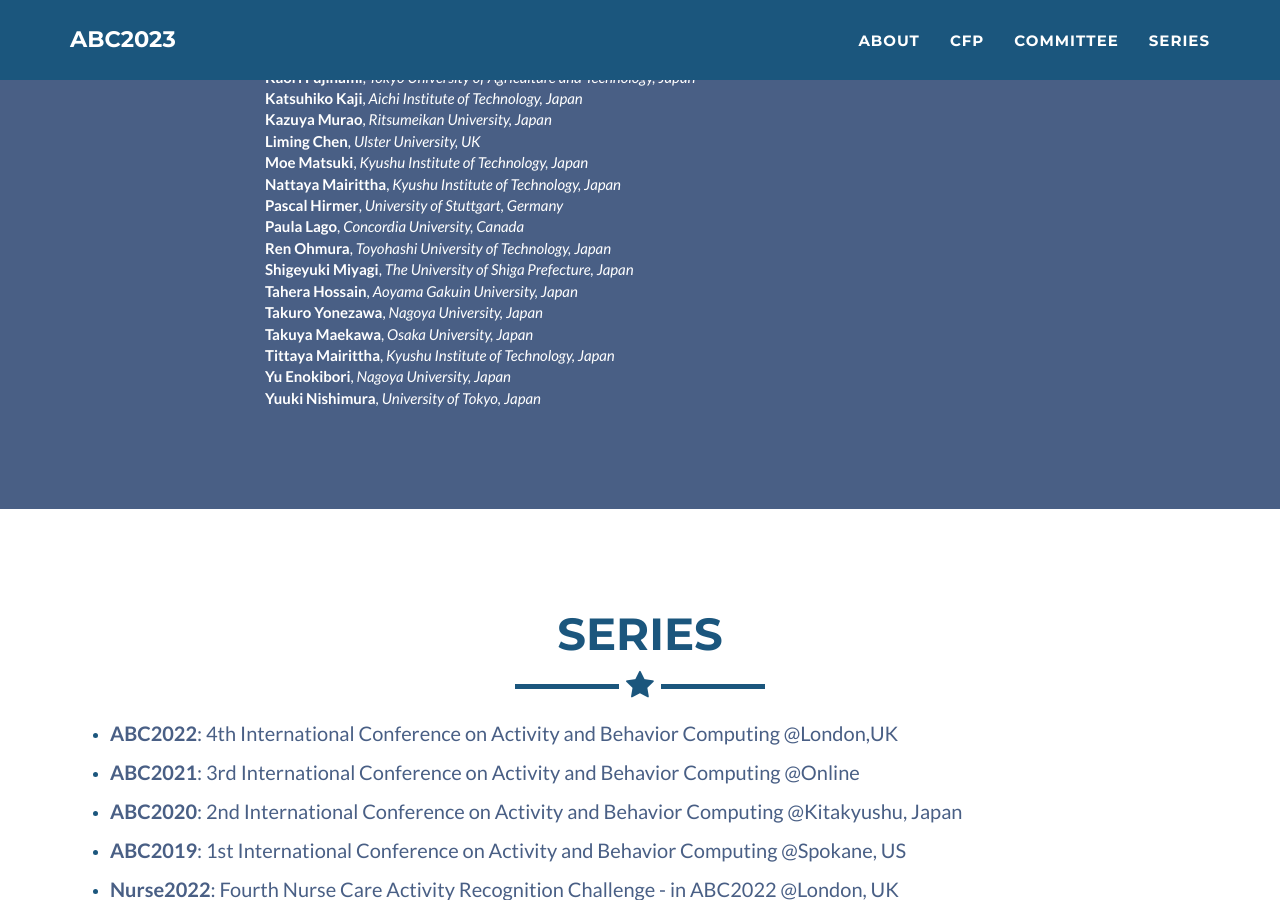
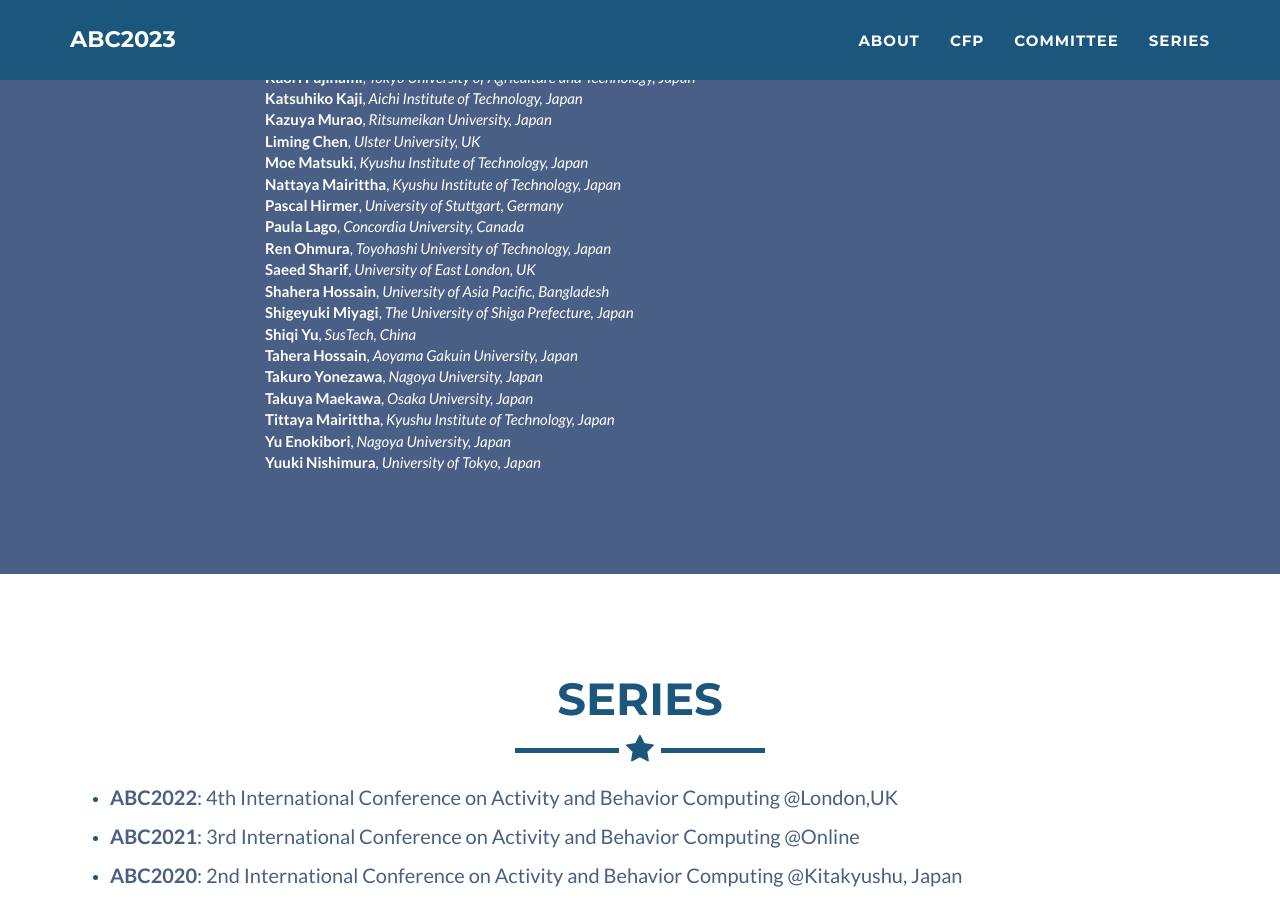
Before and after one commit to abc-research/abc-research.github.io, a Jekyll site: the page built from index.html, in a window 1280 px wide and 900 px high, scrolled down 3944 px. Built offline with Jekyll 4.4.1, drawn with Linux system fonts in a browser that asks for light colours.

Commit message:
Update _config.yml

```diff
--- a/_config.yml
+++ b/_config.yml
@@ -441,8 +441,14 @@ committee:
         affil: Concordia University, Canada
       - name: Ren Ohmura
         affil: Toyohashi University of Technology, Japan
+      - name: Saeed Sharif
+        affil: University of East London, UK
+      - name: Shahera Hossain
+        affil: University of Asia Pacific, Bangladesh
       - name: Shigeyuki Miyagi
         affil: The University of Shiga Prefecture, Japan
+      - name: Shiqi Yu
+        affil: SusTech, China
       - name: Tahera Hossain
         affil: Aoyama Gakuin University, Japan
       - name: Takuro Yonezawa
```
